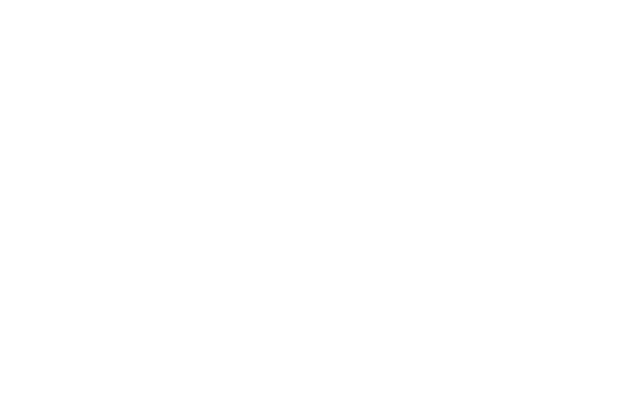
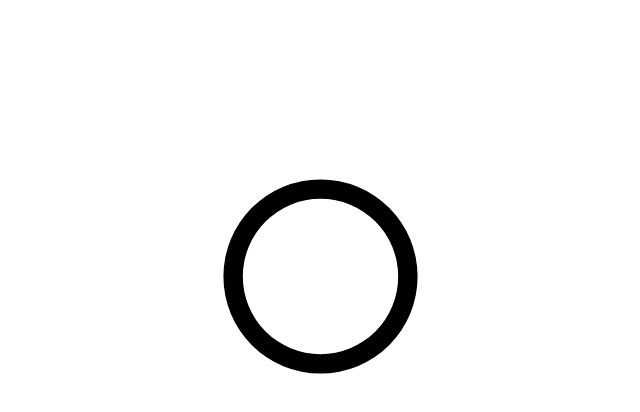
Before and after one commit to therealseanwallace/noughts-crosses, a website: page index.html in a window 1280 px wide. Both pictures are taken after a click on the element 406 px from the left and 276 px from the top of the page. Shown: the whole page, without its empty margins (86-726 px from the left). Drawn offline with Linux system fonts and the light colour scheme.

Commit message:
Add function to update display with player moves

```diff
--- a/scripts/scripts.js
+++ b/scripts/scripts.js
@@ -1,3 +1,4 @@
+/* eslint-disable no-console */
 /* eslint-disable no-unused-vars */
 console.log('hello world!');
 
@@ -43,7 +44,7 @@ const game = (() => {
     const lineArray = Object.keys(lineValues).map((keys) => { return lineValues[keys]; });
     let winner = 0;
 
-    if (lineArray.includes(3)) {
+    if (lineArray.includes(3)) { // If a line on the board contains 3 like symbols, declare winner
       winner = 1;
       console.log('Winner is Player One!');
     } else if (lineArray.includes(12)) {
@@ -54,9 +55,10 @@ const game = (() => {
   };
 
   const controlGame = (() => {
-    // If move valid, marks relevant array position with appropriate number & returns true
     let currentPlayer = false; // false is "Player one"/playerArray[0]
-    const processInput = (square) => {
+    const idCurrentPlayer = () => (currentPlayer); // Return the current player
+    // eslint-disable-next-line max-len
+    const processInput = (square) => { // If move valid, marks relevant array position with appropriate number & returns true
       if (gameArray[square] === 0 && currentPlayer === false) {
         gameArray[square] = 1;
         currentPlayer = !currentPlayer;
@@ -74,12 +76,13 @@ const game = (() => {
       return (false);
     };
 
-    const getInput = (e) => {
-      processInput(e.target.id);
-      console.log("Receive input", e, "Sending input to handler");
+    const inputOutput = (id) => {
+      const result = processInput(id);
+      return (result);
     };
     return {
-      getInput,
+      inputOutput,
+      idCurrentPlayer,
     };
   })();
 
@@ -91,12 +94,40 @@ const game = (() => {
 })();
 
 const display = (() => {
+  const updateDisplay = (squareId) => {
+    const player = game.controlGame.idCurrentPlayer();
+    const selectSquare = document.querySelector(`.square${squareId}`);
+    if (player === true) {
+      const nought = document.createElement('img');
+      nought.setAttribute('src', 'resources/nought.svg');
+      selectSquare.append(nought);
+      console.log(selectSquare);
+      return ("Display updated with player one's mark");
+    }
+    const cross = document.createElement('img');
+    cross.setAttribute('src', 'resources/cross.svg');
+    selectSquare.append(cross);
+    console.log(selectSquare);
+    return ("Display updated with player two's mark");
+  };
+
+  const getInput = (e) => {
+    // eslint-disable-next-line prefer-destructuring
+    const squareId = e.target.id;
+    const result = game.controlGame.inputOutput(squareId);
+    if (result === true) {
+      const displayUpdate = updateDisplay(squareId);
+      console.log(displayUpdate);
+    }
+    console.log(result);
+  };
+
   const createDisplay = () => {
     function makeSquare(i) {
       const gameContainer = document.querySelector('.game-container');
       const square = document.createElement('div');
-      square.addEventListener('click', game.controlGame.getInput);
-      square.classList.add('square');
+      square.addEventListener('click', getInput);
+      square.classList.add('square', `square${i}`);
       square.setAttribute('id', i);
       gameContainer.append(square);
     }
--- a/styles/stylesheet.css
+++ b/styles/stylesheet.css
@@ -10,7 +10,7 @@
 	margin-top: 20vh;
 }
 
-.square0 { grid-area: 1 / 1 / 4 / 4; }
+.square0 { grid-area: 1 / 1 / 2 / 2; }
 .square1 { grid-area: 1 / 2 / 2 / 3; }
 .square2 { grid-area: 1 / 3 / 2 / 4; }
 .square3 { grid-area: 2 / 1 / 3 / 2; }
```
Also changed, not shown: resources/cross.svg (added), resources/nought.svg (added).
